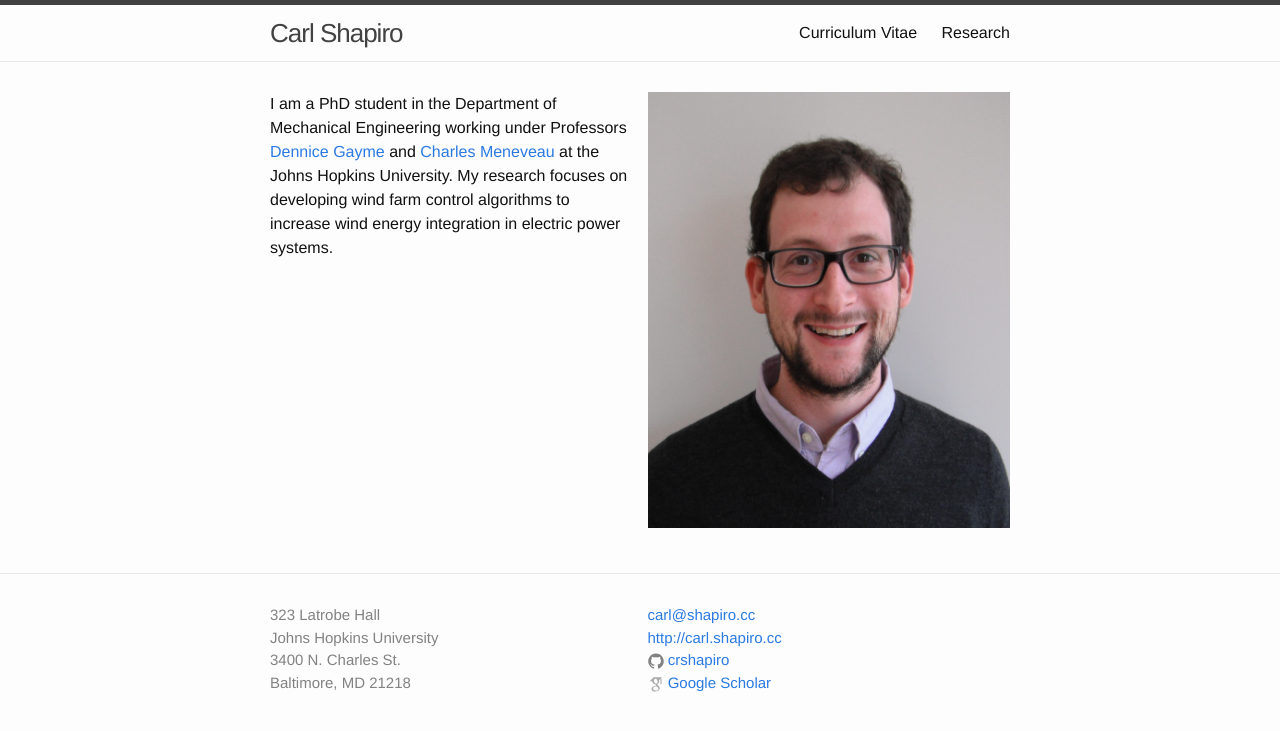
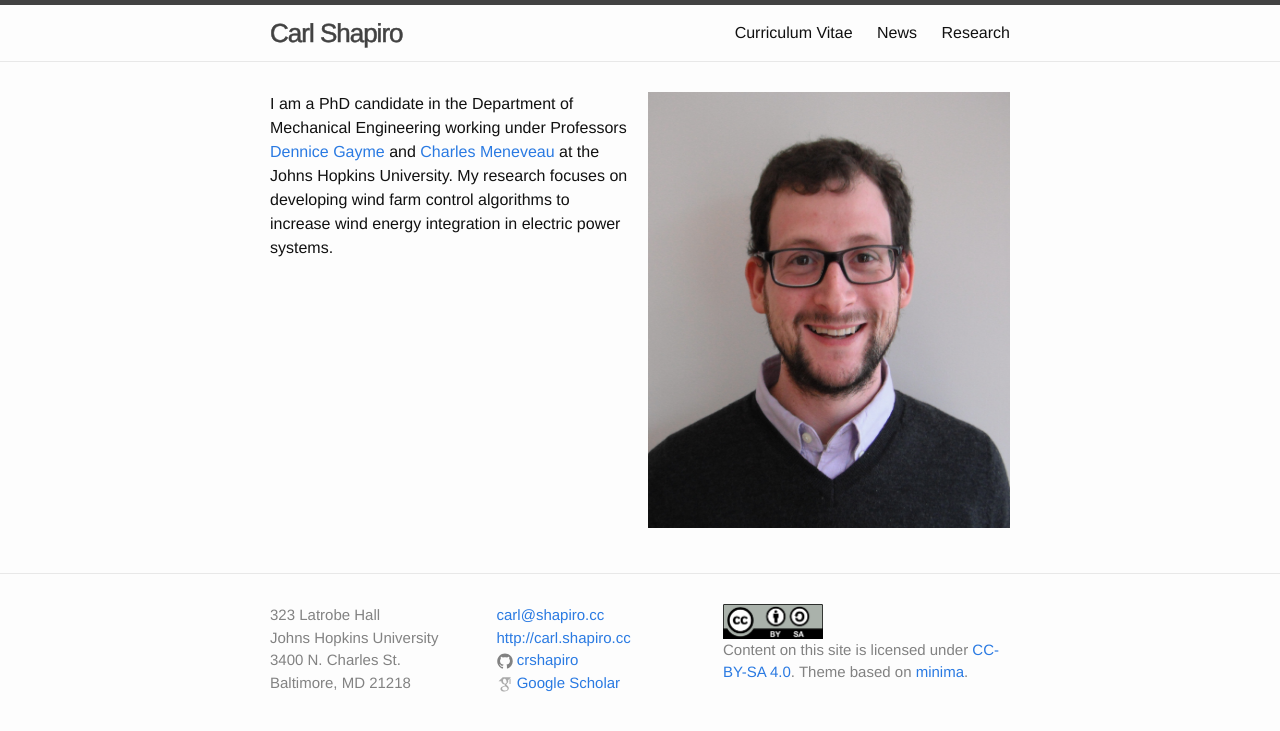
Before and after one commit to crshapiro/crshapiro.github.io, a Jekyll site: the page built from index.md, in a window 1280 px wide. Shown: the top 731 px of the page. Built offline with Jekyll 4.4.1, drawn with Linux system fonts in a browser that asks for light colours.

Commit message:
CC license to content, hightlighting.

```diff
--- a/_includes/footer.html
+++ b/_includes/footer.html
@@ -21,7 +21,7 @@
       <div class="footer-col footer-col-2">
         <ul class="contact-list">
           <li><a href="mailto:{{ site.email }}">{{ site.email }}</a></li>
-          <li><a href="mailto:{{ site.url }}">{{ site.url }}</a></li>
+          <li><a href="{{ site.url }}">{{ site.url }}</a></li>
           {% if site.github_username %}
           <li>
             {% include icon-github.html username=site.github_username %}
@@ -41,7 +41,14 @@
           {% endif %}
         </ul>
       </div>
-    </div>
+
+      <div class="footer-col footer-col-3">
+        <img src="/img/by-sa.png" alt="by-sa" style="width:100px;">
+        <ul class="contact-list">
+          <li>Content on this site is licensed under <a href="https://creativecommons.org/licenses/by-sa/4.0/">CC-BY-SA 4.0</a>. Theme based on <a href="https://github.com/jekyll/minima">minima</a>.</li>
+        </ul>
+        </div>
+      </div>
 
   </div>
 
--- a/_includes/header.html
+++ b/_includes/header.html
@@ -2,7 +2,11 @@
 
   <div class="wrapper">
 
-    <a class="site-title" href="{{ site.baseurl }}/">{{ site.title }}</a>
+    {% if page.subtitle == "home" %}
+        <a class="site-title-active" href="{{ site.baseurl }}/">{{ site.title }}</a>
+    {% else %}
+        <a class="site-title" href="{{ site.baseurl }}/">{{ site.title }}</a>
+    {% endif %}
 
     <nav class="site-nav">
       <a href="#" class="menu-icon">
@@ -16,7 +20,11 @@
       <div class="trigger">
         {% for my_page in site.pages %}
           {% if my_page.title %}
-          <a class="page-link" href="{{ my_page.url | prepend: site.baseurl }}">{{ my_page.title }}</a>
+            {% if my_page.title == page.title %}
+              <a class="page-link-active" href="{{ my_page.url | prepend: site.baseurl }}">{{ my_page.title }}</a>
+            {% else %}
+              <a class="page-link" href="{{ my_page.url | prepend: site.baseurl }}">{{ my_page.title }}</a>
+            {% endif %}
           {% endif %}
         {% endfor %}
       </div>
--- a/_layouts/home.html
+++ b/_layouts/home.html
@@ -1,14 +1,8 @@
-<!DOCTYPE html>
-<html>
+---
+layout: default
+---
+<article class="post">
 
-  {% include head.html %}
-
-  <body>
-
-    {% include header.html %}
-
-    <div class="page-content">
-      <div class="wrapper">
   <div class="home-col-wrapper">
     <div class="home-col home-col-1">
       {{ content }}
@@ -18,11 +12,5 @@
       <img src="img/headshot.jpg" style="width:392px;height:436px;">
     </div>
   </div>
-      </div>
-    </div>
 
-    {% include footer.html %}
-
-  </body>
-
-</html>
+</article>
--- a/_sass/_base.scss
+++ b/_sass/_base.scss
@@ -99,9 +99,9 @@
     }
 
     &:hover {
-        color: $text-color;
-        text-decoration: underline;
+        -webkit-text-stroke: 0.5px;
     }
+
 }
 
 
--- a/_sass/_layout.scss
+++ b/_sass/_layout.scss
@@ -24,6 +24,21 @@
     }
 }
 
+.site-title-active {
+    font-size: 26px;
+    font-weight: 300;
+    line-height: 56px;
+    letter-spacing: -1px;
+    margin-bottom: 0;
+    float: left;
+    -webkit-text-stroke: 0.5px;
+
+    &,
+    &:visited {
+        color: $grey-color-dark;
+    }
+}
+
 .site-nav {
     float: right;
     line-height: 56px;
@@ -35,6 +50,17 @@
     .page-link {
         color: $text-color;
         line-height: $base-line-height;
+
+        // Gaps between nav items, but not on the last one
+        &:not(:last-child) {
+            margin-right: 20px;
+        }
+    }
+
+    .page-link-active {
+        color: $text-color;
+        line-height: $base-line-height;
+        -webkit-text-stroke: 0.5px;
 
         // Gaps between nav items, but not on the last one
         &:not(:last-child) {
@@ -126,13 +152,18 @@
 }
 
 .footer-col-1 {
-    width: -webkit-calc(50% - (#{$spacing-unit} / 2));
-    width:         calc(50% - (#{$spacing-unit} / 2));
+  width: -webkit-calc(30% - (#{$spacing-unit} / 2));
+  width:         calc(30% - (#{$spacing-unit} / 2));
 }
 
 .footer-col-2 {
-    width: -webkit-calc(50% - (#{$spacing-unit} / 2));
-    width:         calc(50% - (#{$spacing-unit} / 2));
+  width: -webkit-calc(30% - (#{$spacing-unit} / 2));
+  width:         calc(30% - (#{$spacing-unit} / 2));
+}
+
+.footer-col-3 {
+  width: -webkit-calc(40% - (#{$spacing-unit} / 2));
+  width:         calc(40% - (#{$spacing-unit} / 2));
 }
 
 @include media-query($on-laptop) {
@@ -140,6 +171,11 @@
   .footer-col-2 {
     width: -webkit-calc(50% - (#{$spacing-unit} / 2));
     width:         calc(50% - (#{$spacing-unit} / 2));
+  }
+
+  .footer-col-3 {
+    width: -webkit-calc(100% - (#{$spacing-unit} / 2));
+    width:         calc(100% - (#{$spacing-unit} / 2));
   }
 }
 
--- a/index.md
+++ b/index.md
@@ -1,4 +1,5 @@
 ---
 layout: home
+subtitle: home
 ---
-I am a PhD student in the Department of Mechanical Engineering working under Professors [Dennice Gayme](http://engineering.jhu.edu/gayme/) and [Charles Meneveau](http://pages.jh.edu/~cmeneve1/) at the Johns Hopkins University. My research focuses on developing wind farm control algorithms to increase wind energy integration in electric power systems.
+I am a PhD candidate in the Department of Mechanical Engineering working under Professors [Dennice Gayme](http://engineering.jhu.edu/gayme/) and [Charles Meneveau](http://pages.jh.edu/~cmeneve1/) at the Johns Hopkins University. My research focuses on developing wind farm control algorithms to increase wind energy integration in electric power systems.
```
Also changed, not shown: _layouts/news.html (added, +27 -0 lines), _posts/2018-02-20-jfm-yaw.markdown (added, +10 -0 lines), _posts/2018-03-05-welcome-to-jekyll.markdown (deleted, +0 -25 lines), news.md (added, +5 -0 lines), img/by-sa.png (added). Lines whose indentation alone changed are shown as unchanged.
